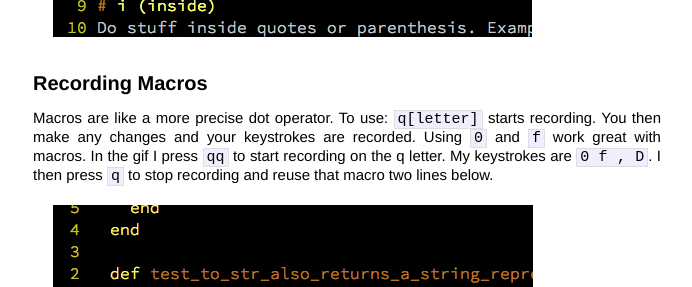
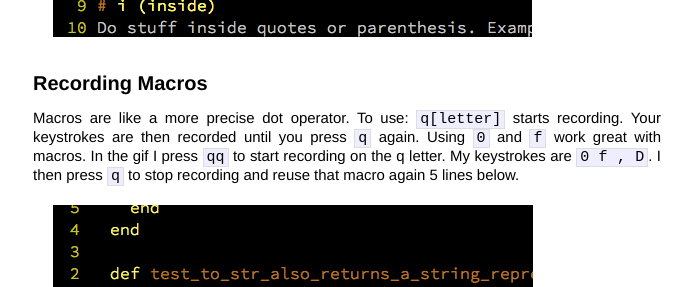
Before and after one commit to stewsmith/stewsmith.github.io, a Jekyll site: the page built from _posts/2014-06-22-Look-Ma-I-Use-Vim.markdown, in a window 1280 px wide. Shown: the part 1493-1780 px from the top of the page, without its empty margins (293-985 px from the left). Built offline with Jekyll 4.4.1, drawn with Linux system fonts in a browser that asks for light colours; Markdown is read by kramdown in place of the engine named in the settings.

Commit message:
fix types in Vim post and internship post

```diff
--- a/_posts/2014-05-1-Internship-Tools.markdown
+++ b/_posts/2014-05-1-Internship-Tools.markdown
@@ -7,7 +7,7 @@ fenced_code_blocks: false
 categories: jekyll update
 ---
 
-The following are tools and tips that you can use to be a better software writing intern.
+The following are tools and tips that you can use to be a better software engineering intern.
 
 
 Notebook
@@ -19,7 +19,7 @@ them for the syntax for restarting the server.
 
 Chatroom for interns
 -----------
-Office chat rooms are intimidating. If you’re like me, you are probably trying not to bad
+Office chat rooms are intimidating. If you’re like me, you are probably trying not to look bad
 in front of your co-workers. You won’t ask all the questions you really should in the chatroom for fear
 of having documented proof of your idiocy. When you make an intern chat room, you can ask questions freely, and
 bond with your fellow interns. If one doesn’t exist already, go ahead and create one!
--- a/_posts/2014-06-22-Look-Ma-I-Use-Vim.markdown
+++ b/_posts/2014-06-22-Look-Ma-I-Use-Vim.markdown
@@ -36,14 +36,13 @@ This one is super crazy. `Ctrl-v` gets you into it, and your cursor becomes a hu
 on that area.
 ![alt text](/images/visual_block.gif "Visual Block up in this shit")
 
-
 # Shift-I
 Use this with Visual Block to make the same change on multiple lines. Check out the gif. After making my visual block selection,
 I press `Shift i` and my change is repeated everywhere the block is.
-![alt text](/images/shift_i.gif "Visual Block up in this shit")
+![alt text](/images/shift_i.gif "Shift i")
 
 # Recording Macros
-Macros are like a more precise dot operator. To use: `q[letter]` starts recording. You then make any changes and your keystrokes
-are recorded. Using `0` and `f` work great with macros. In the gif I press `qq` to start recording on the q letter. My keystrokes are
-`0 f , D`. I then press `q` to stop recording and reuse that macro two lines below.
-![alt text](/images/macro.gif "Visual Block up in this shit")
+Macros are like a more precise dot operator. To use: `q[letter]` starts recording. Your keystrokes are then recorded until you press
+`q` again. Using `0` and `f` work great with macros. In the gif I press `qq` to start recording on the q letter. My keystrokes are
+`0 f , D`. I then press `q` to stop recording and reuse that macro again 5 lines below.
+![alt text](/images/macro.gif "Recording Macros")
```
